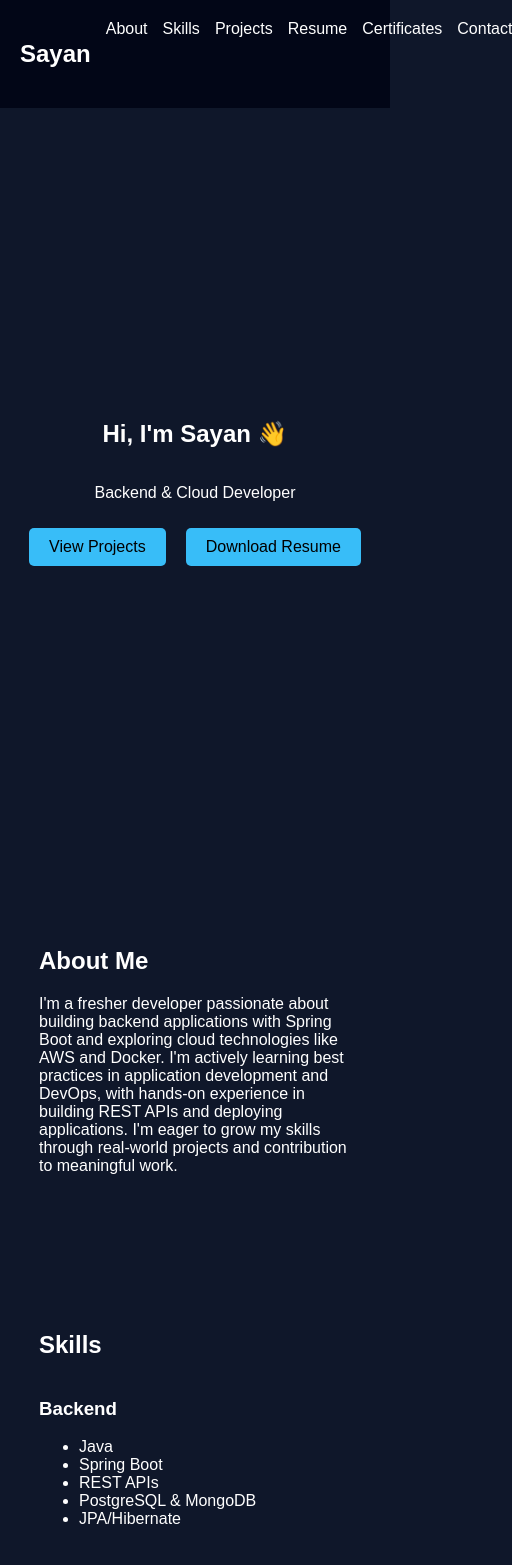
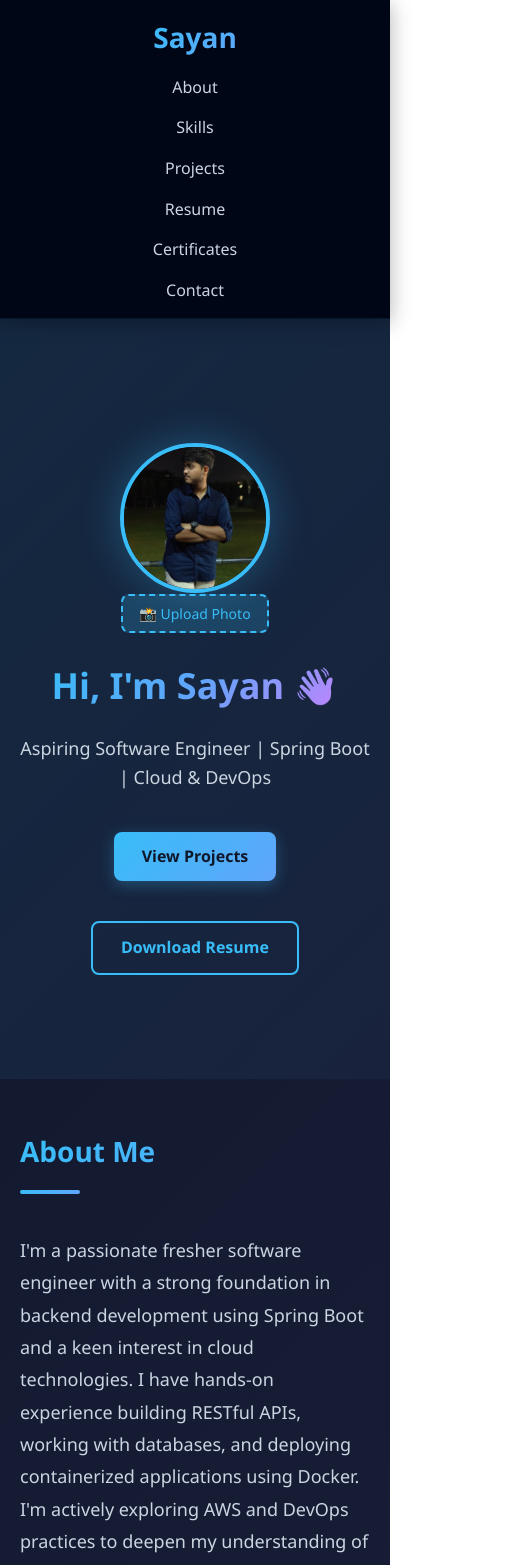
Before and after one commit to SayanBanerjee100/Portfolio, a React (Vite) app: page / in a window 390 px wide. Shown: the top 1565 px of the page, 512 px wide, since content can reach past the window. Built offline with nearby package versions, Linux system fonts and the light colour scheme.

Commit message:
Files updated

```diff
--- a/src/components/About.jsx
+++ b/src/components/About.jsx
@@ -2,8 +2,23 @@ export default function About() {
   return (
     <section id="about" className="section">
       <h2>About Me</h2>
-      <p>
-        I'm a fresher developer passionate about building backend applications with Spring Boot and exploring cloud technologies like AWS and Docker. I'm actively learning best practices in application development and DevOps, with hands-on experience in building REST APIs and deploying applications. I'm eager to grow my skills through real-world projects and contribution to meaningful work.
+      <p style={{
+        fontSize: "18px",
+        lineHeight: "1.8",
+        color: "#cbd5e1",
+        maxWidth: "800px",
+        margin: "0 auto"
+      }}>
+        I'm a passionate fresher software engineer with a strong foundation in backend development using Spring Boot and a keen interest in cloud technologies. I have hands-on experience building RESTful APIs, working with databases, and deploying containerized applications using Docker. I'm actively exploring AWS and DevOps practices to deepen my understanding of cloud-native applications.
+      </p>
+      <p style={{
+        fontSize: "16px",
+        lineHeight: "1.8",
+        color: "#94a3b8",
+        maxWidth: "800px",
+        margin: "20px auto 0"
+      }}>
+        I'm driven by the desire to write clean, maintainable code and contribute to impactful projects. I'm always eager to learn from experienced developers and embrace new technologies that help solve real-world problems efficiently.
       </p>
     </section>
   );
--- a/src/components/Contact.jsx
+++ b/src/components/Contact.jsx
@@ -1,12 +1,38 @@
 export default function Contact() {
   return (
-    <section id="contact" className="section">
-      <h2>Contact</h2>
-      <p>Email: sayan@email.com</p>
-      <p>
-        <a href="https://github.com/username" target="_blank">GitHub</a> |{" "}
-        <a href="https://linkedin.com/in/username" target="_blank">LinkedIn</a>
+    <section id="contact" className="section" style={{ textAlign: "center" }}>
+      <h2>Get In Touch</h2>
+      <p style={{
+        fontSize: "18px",
+        color: "#cbd5e1",
+        marginBottom: "40px"
+      }}>
+        Feel free to reach out for opportunities, collaboration, or just to connect!
       </p>
+      <p style={{
+        fontSize: "18px",
+        marginBottom: "30px",
+        color: "#38bdf8",
+        fontWeight: "600"
+      }}>Email: <a href="mailto:sayan@email.com" style={{ color: "#38bdf8" }}>sayan@email.com</a></p>
+      <div className="social-links">
+        <a
+          href="https://github.com/SayanBanerjee100"
+          target="_blank"
+          rel="noopener noreferrer"
+          className="social-link"
+        >
+          <span>💻</span> GitHub
+        </a>
+        <a
+          href="https://linkedin.com/in/sayan-banerjee-0a75b428b"
+          target="_blank"
+          rel="noopener noreferrer"
+          className="social-link"
+        >
+          <span>💼</span> LinkedIn
+        </a>
+      </div>
     </section>
   );
 }
--- a/src/components/Hero.jsx
+++ b/src/components/Hero.jsx
@@ -1,11 +1,57 @@
+import { useState, useEffect } from "react";
+
 export default function Hero() {
+  const [profileImage, setProfileImage] = useState("/profile.jpg");
+
+  const handlePhotoUpload = (event) => {
+    const file = event.target.files[0];
+    if (file) {
+      const reader = new FileReader();
+      reader.onloadend = () => {
+        setProfileImage(reader.result);
+        localStorage.setItem("profileImage", reader.result);
+      };
+      reader.readAsDataURL(file);
+    }
+  };
+
+  useEffect(() => {
+    const savedImage = localStorage.getItem("profileImage");
+    if (savedImage) {
+      setProfileImage(savedImage);
+    }
+  }, []);
+
   return (
     <section className="hero">
+      <div className="profile-image-container">
+        {profileImage && profileImage !== "/profile.jpg" ? (
+          <img src={profileImage} alt="Profile" className="profile-image" />
+        ) : (
+          <img
+            src={profileImage}
+            alt="Profile"
+            className="profile-image"
+            onError={() => setProfileImage("https://via.placeholder.com/150?text=Your+Photo")}
+          />
+        )}
+        <br />
+        <label htmlFor="photo-upload" className="upload-photo-btn">
+          📸 Upload Photo
+        </label>
+        <input
+          id="photo-upload"
+          type="file"
+          accept="image/*"
+          className="photo-upload-input"
+          onChange={handlePhotoUpload}
+        />
+      </div>
       <h1>Hi, I'm Sayan 👋</h1>
-      <p>Backend & Cloud Developer</p>
+      <p>Aspiring Software Engineer | Spring Boot | Cloud & DevOps</p>
       <div className="btn-group">
-        <a href="#projects" className="btn">View Projects</a>
-        <a href="/resume.pdf" className="btn" target="_blank">Download Resume</a>
+        <a href="#projects" className="btn btn-primary">View Projects</a>
+        <a href="/resume.pdf" className="btn btn-secondary" target="_blank">Download Resume</a>
       </div>
     </section>
   );
--- a/src/index.css
+++ b/src/index.css
@@ -1,21 +1,68 @@
+* {
+  margin: 0;
+  padding: 0;
+  box-sizing: border-box;
+}
+
 body {
-  margin: 0;
-  font-family: Arial, sans-serif;
-  background: #0f172a;
+  font-family: 'Segoe UI', Tahoma, Geneva, Verdana, sans-serif;
+  background: linear-gradient(135deg, #0f172a 0%, #1a1f3a 50%, #0f172a 100%);
   color: white;
+  line-height: 1.6;
 }
 
 .nav {
   display: flex;
   justify-content: space-between;
-  padding: 20px;
-  background: #020617;
+  align-items: center;
+  padding: 20px 40px;
+  background: rgba(2, 6, 23, 0.95);
+  backdrop-filter: blur(10px);
+  position: sticky;
+  top: 0;
+  z-index: 100;
+  border-bottom: 1px solid rgba(56, 189, 248, 0.1);
+  box-shadow: 0 4px 20px rgba(0, 0, 0, 0.3);
+}
+
+.nav h2 {
+  font-size: 28px;
+  background: linear-gradient(135deg, #38bdf8, #60a5fa);
+  -webkit-background-clip: text;
+  -webkit-text-fill-color: transparent;
+  background-clip: text;
+}
+
+.nav div {
+  display: flex;
+  gap: 30px;
 }
 
 .nav a {
-  margin-left: 15px;
-  color: white;
+  color: #cbd5e1;
   text-decoration: none;
+  font-weight: 500;
+  transition: all 0.3s ease;
+  position: relative;
+}
+
+.nav a::after {
+  content: '';
+  position: absolute;
+  bottom: -5px;
+  left: 0;
+  width: 0;
+  height: 2px;
+  background: linear-gradient(135deg, #38bdf8, #60a5fa);
+  transition: width 0.3s ease;
+}
+
+.nav a:hover {
+  color: #38bdf8;
+}
+
+.nav a:hover::after {
+  width: 100%;
 }
 
 .hero {
@@ -24,89 +71,300 @@ body {
   flex-direction: column;
   justify-content: center;
   align-items: center;
+  background: linear-gradient(135deg, rgba(56, 189, 248, 0.1) 0%, rgba(96, 165, 250, 0.05) 100%);
+  padding: 40px;
+  text-align: center;
+}
+
+.hero h1 {
+  font-size: 56px;
+  margin-bottom: 20px;
+  background: linear-gradient(135deg, #38bdf8, #60a5fa, #c084fc);
+  -webkit-background-clip: text;
+  -webkit-text-fill-color: transparent;
+  background-clip: text;
+  animation: fadeInDown 0.8s ease;
+}
+
+.hero p {
+  font-size: 24px;
+  color: #cbd5e1;
+  margin-bottom: 30px;
+  animation: fadeInUp 0.8s ease 0.2s both;
+}
+
+.profile-image-container {
+  margin: 30px 0;
+  animation: fadeInUp 0.8s ease 0.4s both;
+}
+
+.profile-image {
+  width: 150px;
+  height: 150px;
+  border-radius: 50%;
+  border: 4px solid #38bdf8;
+  object-fit: cover;
+  box-shadow: 0 0 40px rgba(56, 189, 248, 0.3);
+  transition: transform 0.3s ease;
+}
+
+.profile-image:hover {
+  transform: scale(1.05);
+}
+
+.photo-upload-input {
+  display: none;
+}
+
+.upload-photo-btn {
+  margin-top: 15px;
+  padding: 8px 16px;
+  background: rgba(56, 189, 248, 0.2);
+  border: 2px dashed #38bdf8;
+  color: #38bdf8;
+  border-radius: 8px;
+  cursor: pointer;
+  font-size: 14px;
+  transition: all 0.3s ease;
+}
+
+.upload-photo-btn:hover {
+  background: rgba(56, 189, 248, 0.3);
+}
+
+.btn-group {
+  display: flex;
+  gap: 20px;
+  animation: fadeInUp 0.8s ease 0.6s both;
 }
 
 .section {
-  padding: 60px 10%;
+  padding: 80px 50px;
+  margin: 0 auto;
+}
+
+.section h2 {
+  font-size: 40px;
+  margin-bottom: 40px;
+  background: linear-gradient(135deg, #38bdf8, #60a5fa);
+  -webkit-background-clip: text;
+  -webkit-text-fill-color: transparent;
+  background-clip: text;
+  position: relative;
+  padding-bottom: 20px;
+}
+
+.section h2::after {
+  content: '';
+  position: absolute;
+  bottom: 0;
+  left: 0;
+  width: 60px;
+  height: 4px;
+  background: linear-gradient(135deg, #38bdf8, #60a5fa);
+  border-radius: 2px;
 }
 
 .grid {
   display: grid;
-  grid-template-columns: repeat(auto-fit, minmax(250px, 1fr));
-  gap: 20px;
+  grid-template-columns: repeat(auto-fit, minmax(280px, 1fr));
+  gap: 30px;
+  margin-top: 30px;
 }
 
 .card {
-  background: #020617;
-  padding: 20px;
-  border-radius: 8px;
+  background: linear-gradient(135deg, rgba(30, 41, 59, 0.8), rgba(15, 23, 42, 0.8));
+  padding: 30px;
+  border-radius: 12px;
+  border: 1px solid rgba(56, 189, 248, 0.2);
+  transition: all 0.3s ease;
+  backdrop-filter: blur(10px);
+}
+
+.card:hover {
+  transform: translateY(-8px);
+  border-color: rgba(56, 189, 248, 0.5);
+  box-shadow: 0 10px 40px rgba(56, 189, 248, 0.15);
+}
+
+.card h3 {
+  color: #38bdf8;
+  margin-bottom: 15px;
+  font-size: 20px;
+}
+
+.card p {
+  color: #cbd5e1;
+  margin-bottom: 15px;
 }
 
 .btn {
-  background: #38bdf8;
-  color: black;
-  padding: 10px 20px;
+  background: linear-gradient(135deg, #38bdf8, #60a5fa);
+  color: #0f172a;
+  padding: 12px 28px;
   margin: 10px;
   text-decoration: none;
-  border-radius: 5px;
+  border-radius: 8px;
   display: inline-block;
   cursor: pointer;
   border: none;
   font-size: 16px;
-  transition: background 0.3s ease;
+  font-weight: 600;
+  transition: all 0.3s ease;
+  box-shadow: 0 4px 15px rgba(56, 189, 248, 0.3);
 }
 
 .btn:hover {
-  background: #0ea5e9;
-  transform: translateY(-2px);
+  transform: translateY(-3px);
+  box-shadow: 0 8px 25px rgba(56, 189, 248, 0.4);
 }
 
 .btn-primary {
-  background: #38bdf8;
-  color: black;
+  background: linear-gradient(135deg, #38bdf8, #60a5fa);
+  color: #0f172a;
 }
 
 .btn-secondary {
-  background: #1e293b;
+  background: transparent;
   color: #38bdf8;
   border: 2px solid #38bdf8;
+  box-shadow: none;
 }
 
 .btn-secondary:hover {
-  background: #38bdf8;
-  color: black;
+  background: rgba(56, 189, 248, 0.1);
+  border-color: #60a5fa;
 }
 
 .cert-actions {
   display: flex;
-  gap: 10px;
+  gap: 12px;
   justify-content: center;
-  margin-top: 15px;
+  margin-top: 20px;
+  flex-wrap: wrap;
 }
 
 .cert-actions a {
-  flex: 1;
-  text-align: center;
+  flex: 0 1 auto;
+}
+
+.social-links {
+  display: flex;
+  gap: 30px;
+  justify-content: center;
+  margin-top: 40px;
+  flex-wrap: wrap;
+}
+
+.social-link {
+  display: inline-flex;
+  align-items: center;
+  gap: 10px;
+  color: #38bdf8;
+  text-decoration: none;
+  font-weight: 600;
+  font-size: 18px;
+  padding: 12px 24px;
+  border: 2px solid #38bdf8;
+  border-radius: 8px;
+  transition: all 0.3s ease;
+}
+
+.social-link:hover {
+  background: rgba(56, 189, 248, 0.1);
+  transform: translateY(-3px);
 }
 
 .resume-box {
-  margin-top: 20px;
+  margin-top: 30px;
   text-align: center;
 }
 
 .resume-preview {
-  margin-bottom: 20px;
+  margin-bottom: 30px;
   font-size: 18px;
   color: #e2e8f0;
+  font-weight: 500;
 }
 
 .resume-actions {
   display: flex;
-  gap: 15px;
+  gap: 20px;
   justify-content: center;
-  margin-top: 20px;
+  margin-top: 30px;
+  flex-wrap: wrap;
 }
 
 .resume-actions a {
-  padding: 12px 30px;
+  padding: 14px 35px;
+  font-size: 16px;
 }
+
+@keyframes fadeInDown {
+  from {
+    opacity: 0;
+    transform: translateY(-30px);
+  }
+  to {
+    opacity: 1;
+    transform: translateY(0);
+  }
+}
+
+@keyframes fadeInUp {
+  from {
+    opacity: 0;
+    transform: translateY(30px);
+  }
+  to {
+    opacity: 1;
+    transform: translateY(0);
+  }
+}
+
+@media (max-width: 768px) {
+  .nav {
+    flex-direction: column;
+    gap: 15px;
+    padding: 15px 20px;
+  }
+
+  .nav div {
+    flex-direction: column;
+    gap: 15px;
+    align-items: center;
+  }
+
+  .hero {
+    padding: 20px;
+  }
+
+  .hero h1 {
+    font-size: 36px;
+  }
+
+  .hero p {
+    font-size: 18px;
+  }
+
+  .btn-group {
+    flex-direction: column;
+    align-items: center;
+  }
+
+  .section {
+    padding: 50px 20px;
+  }
+
+  .section h2 {
+    font-size: 28px;
+  }
+
+  .grid {
+    grid-template-columns: 1fr;
+  }
+
+  .social-links {
+    justify-content: center;
+  }
+}
```
Also changed, not shown: src/components/Certificates.jsx (+43 -4 lines), public/hackathon-certificate.jpg (added), public/profile.jpg (added).
